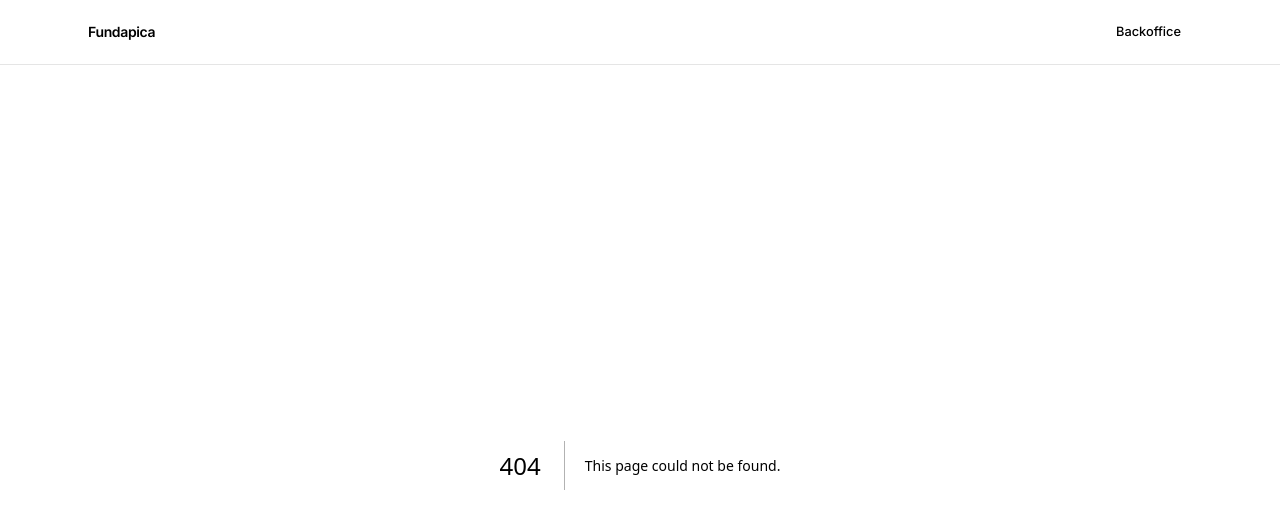
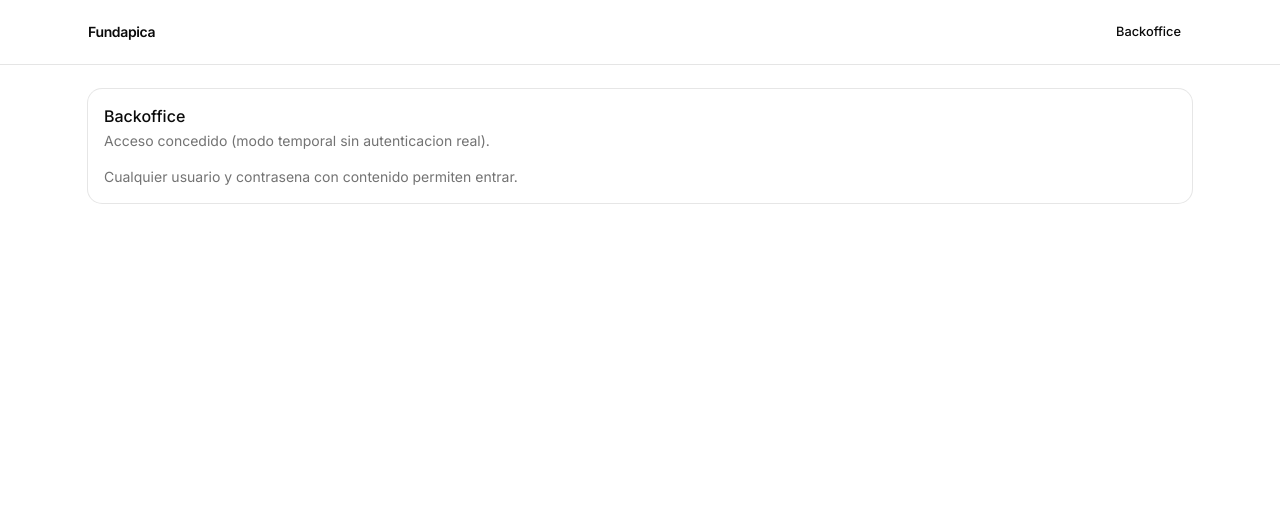
Before and after one commit to ElOsoBermudez/fundapica, a Next.js app: page /backend/backoffice/panel in a window 1280 px wide. Before the commit this address had no page. Shown: the top 528 px of the page. Built offline with nearby package versions, Linux system fonts and the light colour scheme.

Commit message:
cuarto commit

```diff
--- /dev/null
+++ b/app/backend/backoffice/page.tsx
@@ -0,0 +1,5 @@
+import Login from "@/components/login";
+
+export default function BackofficePage() {
+  return <Login />;
+}
--- a/app/backoffice/panel/page.tsx
+++ b/app/backend/backoffice/panel/page.tsx
@@ -6,11 +6,11 @@ export default function BackofficePanelPage() {
       <Card>
         <CardHeader>
           <CardTitle>Backoffice</CardTitle>
-          <CardDescription>Acceso concedido (modo temporal sin autenticación real).</CardDescription>
+          <CardDescription>Acceso concedido (modo temporal sin autenticacion real).</CardDescription>
         </CardHeader>
         <CardContent>
           <p className="text-sm text-muted-foreground">
-            Cualquier usuario y contraseña con contenido permiten entrar.
+            Cualquier usuario y contrasena con contenido permiten entrar.
           </p>
         </CardContent>
       </Card>
--- a/app/backoffice/page.tsx
+++ /dev/null
@@ -1,5 +0,0 @@
-import Login from "@/components/login"
-
-export default function BackofficePage() {
-  return <Login />
-}
--- a/app/layout.tsx
+++ b/app/layout.tsx
@@ -33,7 +33,7 @@ export default function RootLayout({
                   Fundapica
                 </Link>
                 <Link
-                  href="/backoffice"
+                  href="/backend/backoffice"
                   className={buttonVariants({ variant: "outline", size: "sm" })}
                 >
                   Backoffice
--- a/components/login.tsx
+++ b/components/login.tsx
@@ -23,7 +23,7 @@ const Login = () => {
     }
 
     setError("");
-    router.push("/backoffice/panel");
+    router.push("/backend/backoffice/panel");
   };
 
   return (
```
